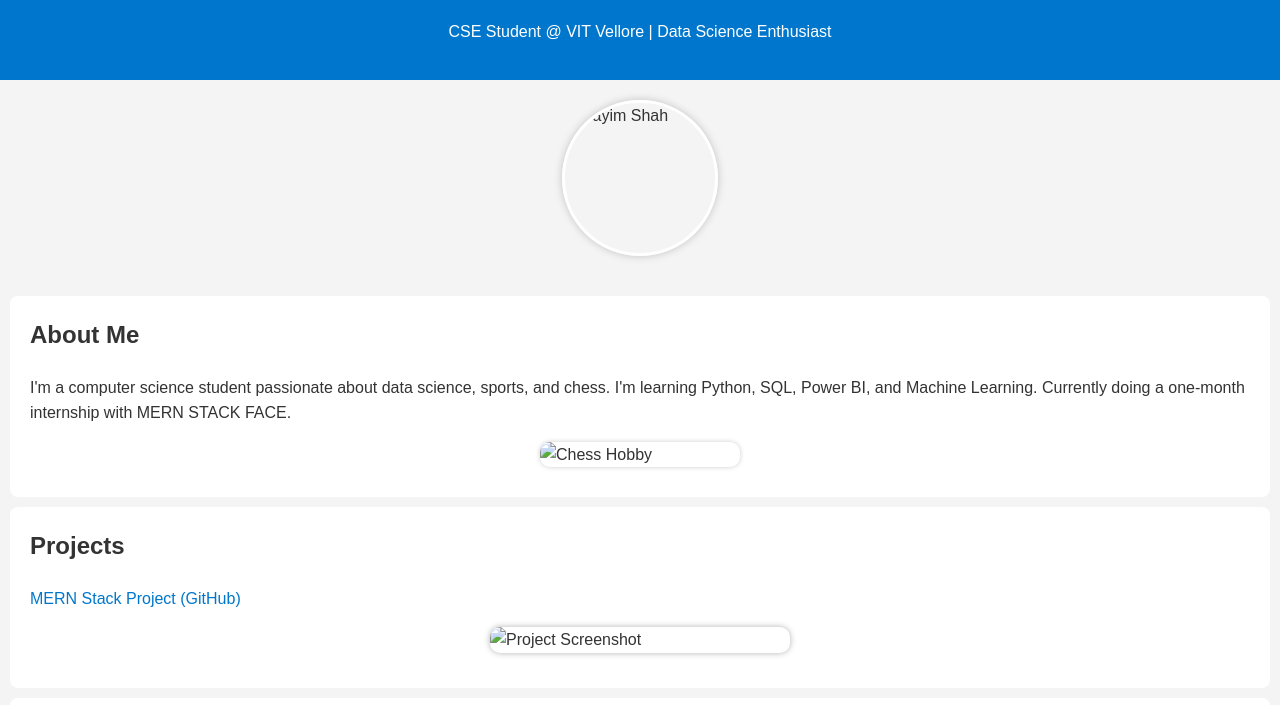
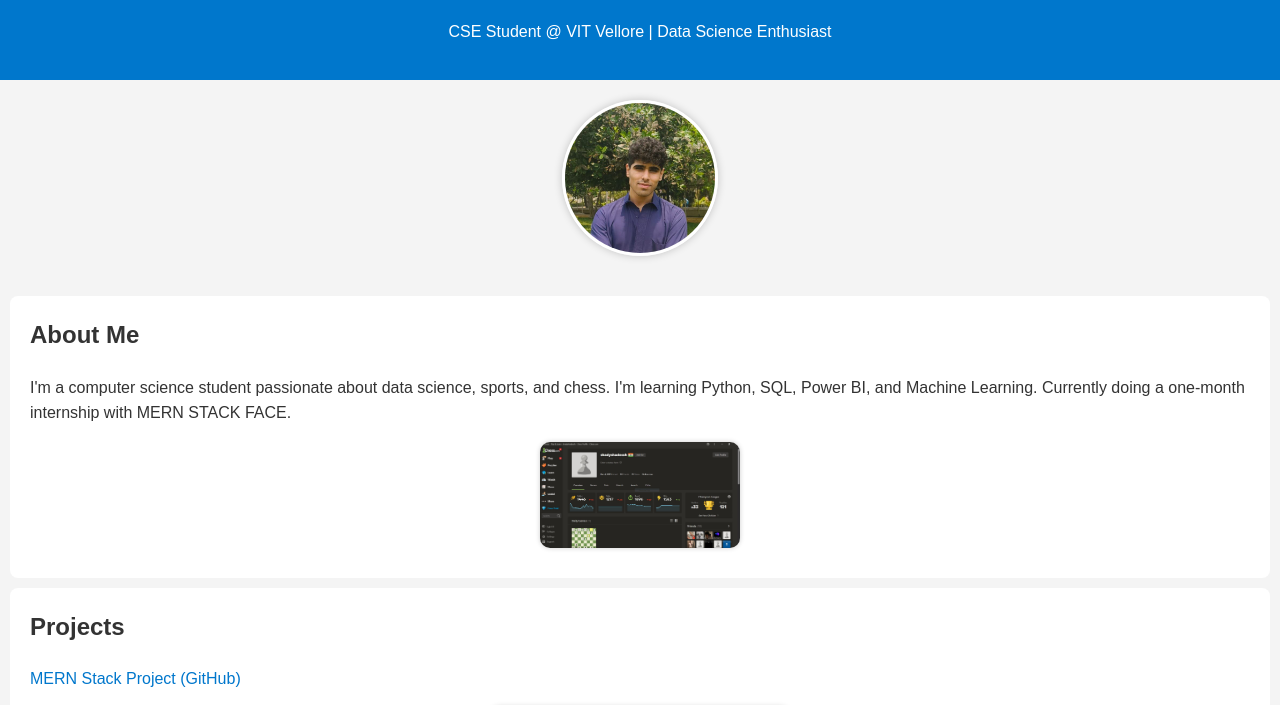
Before and after one commit to Dayimshah/MERN-STACK, a plain HTML site: page index.html in a window 1280 px wide. Shown: the part 74-779 px from the top of the page. Drawn offline with Linux system fonts and the light colour scheme.

Commit message:
Update index.html

```diff
--- a/index.html
+++ b/index.html
@@ -13,7 +13,7 @@
   </header>
 
   <!-- Profile image placed below header -->
-  <img src="profile.jpg" alt="Dayim Shah" class="profile-pic" />
+  <img src="images/profile.jpg" alt="Dayim Shah" class="profile-pic" />
 
   <section class="about">
     <h2>About Me</h2>
@@ -21,7 +21,7 @@
       I'm a computer science student passionate about data science, sports, and chess.
       I'm learning Python, SQL, Power BI, and Machine Learning. Currently doing a one-month internship with MERN STACK FACE.
     </p>
-    <img src="chess.jpg" alt="Chess Hobby" class="small-img" />
+    <img src="images/chess.jpg" alt="Chess Hobby" class="small-img" />
   </section>
 
   <section class="projects">
@@ -31,7 +31,7 @@
         <a href="https://github.com/Dayimshah/MERN-STACK" target="_blank">MERN Stack Project (GitHub)</a>
       </li>
     </ul>
-    <img src="project1.jpg" alt="Project Screenshot" class="medium-img" />
+    <img src="images/project1.jpg" alt="Project Screenshot" class="medium-img" />
   </section>
 
   <section class="contact">
```
